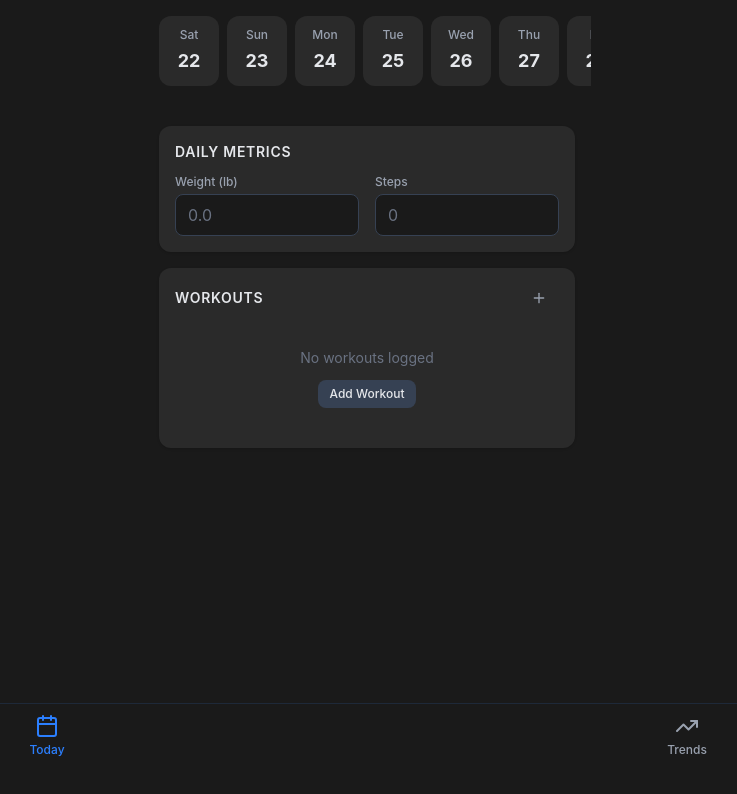
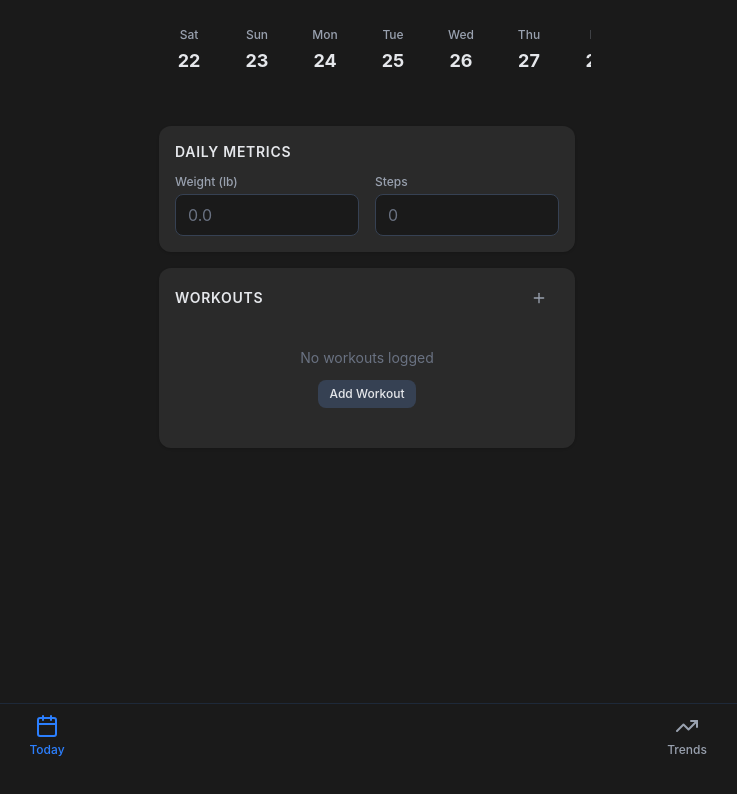
Before and after one commit to skip5this/daily-progress, a React (Vite) app: page / in a window 1280 px wide. Shown: the top 794 px of the page, without its empty margins (273-1010 px from the left). Built offline with nearby package versions, Linux system fonts and the light colour scheme.

Commit message:
Refine date picker: remove unselected bg and hide scrollbar

```diff
--- a/src/index.css
+++ b/src/index.css
@@ -20,3 +20,14 @@ body {
   min-width: 320px;
   min-height: 100vh;
 }
+
+@layer utilities {
+  .no-scrollbar::-webkit-scrollbar {
+    display: none;
+  }
+
+  .no-scrollbar {
+    -ms-overflow-style: none;
+    scrollbar-width: none;
+  }
+}
--- a/src/screens/TodayScreen.tsx
+++ b/src/screens/TodayScreen.tsx
@@ -58,7 +58,7 @@ export const TodayScreen: React.FC<TodayScreenProps> = ({ onOpenWorkout }) => {
                             onClick={() => handleDateSelect(dateStr)}
                             className={`flex flex-col items-center justify-center min-w-[60px] h-[70px] rounded-xl transition-all ${isSelected
                                 ? 'bg-blue-600 text-white shadow-lg scale-105'
-                                : 'bg-[#2a2a2a] text-gray-400 hover:bg-[#333]'
+                                : 'text-gray-400 hover:bg-[#2a2a2a]'
                                 } ${isToday && !isSelected ? 'border border-blue-500/30' : ''}`}
                         >
                             <span className="text-xs font-medium mb-1">{format(date, 'EEE')}</span>
```
